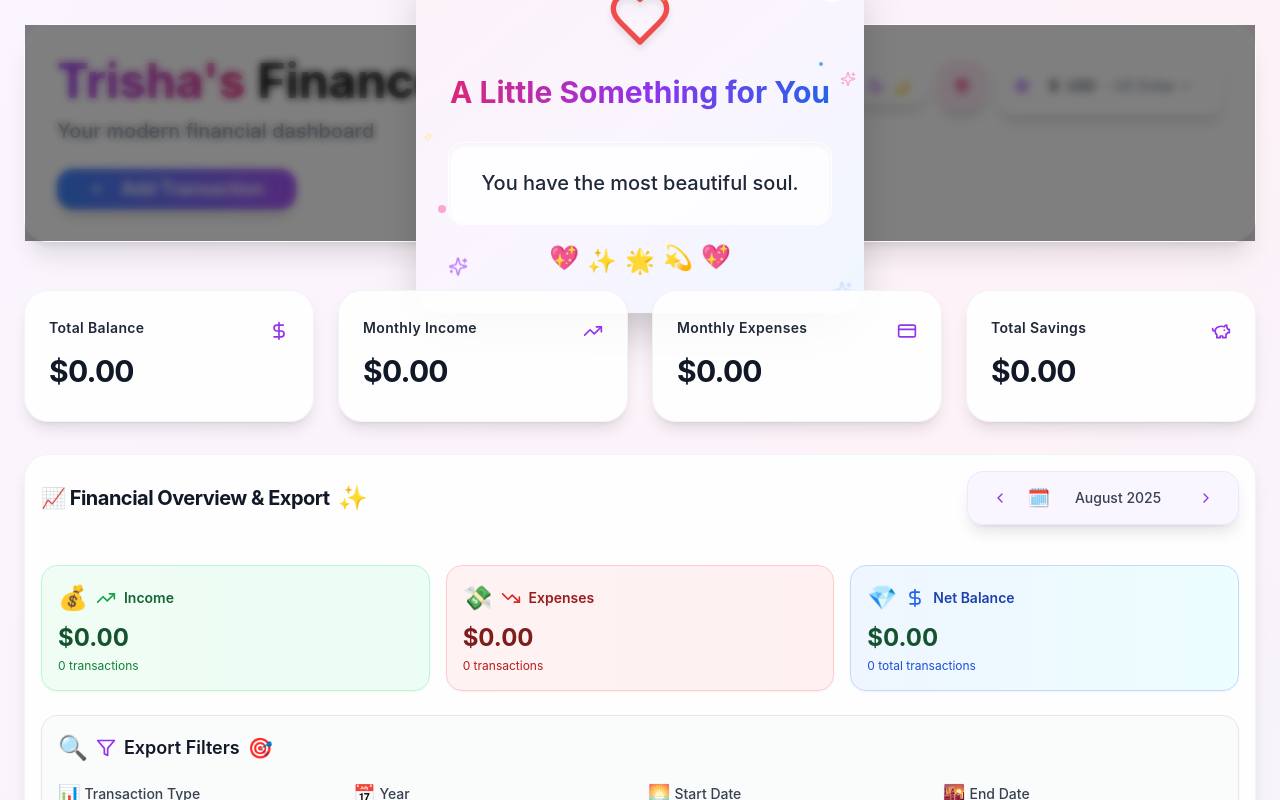
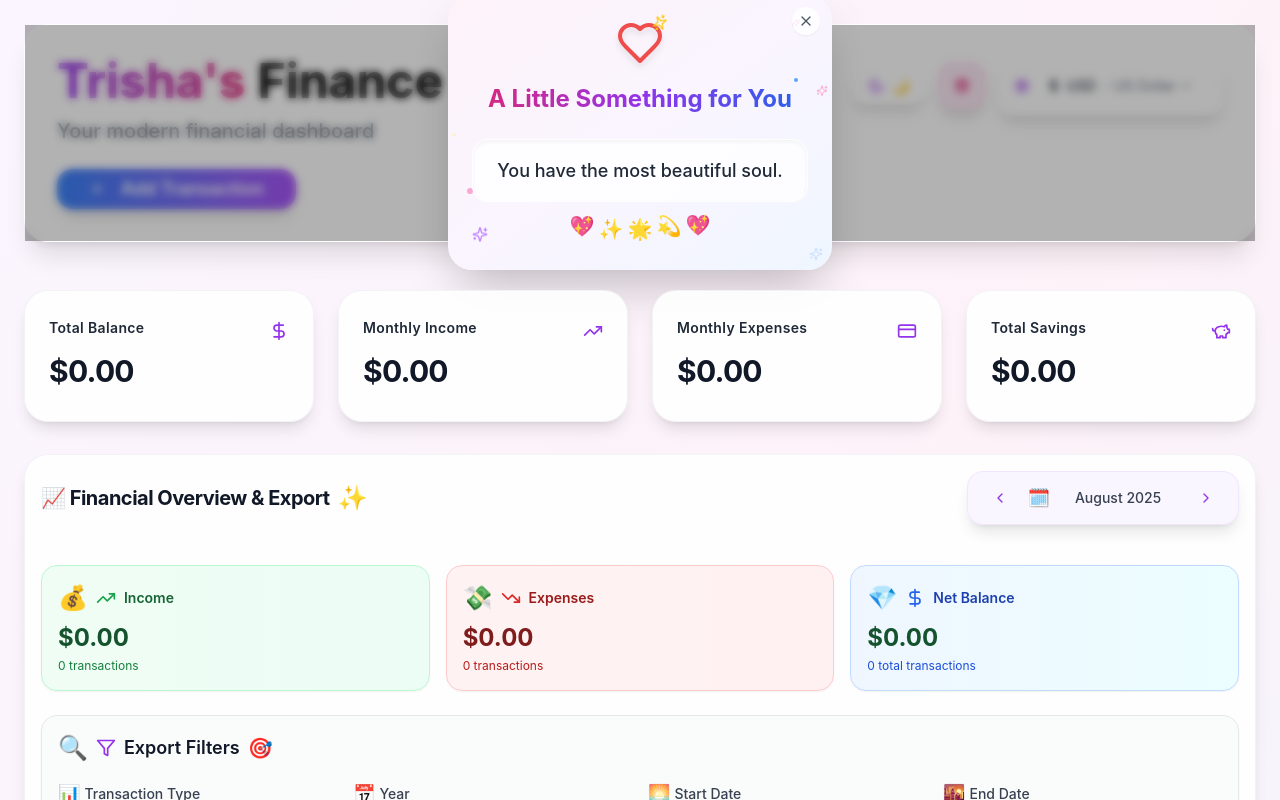
Before and after one commit to ishamiranda/Finance-Tracker-Trisha, a React (Vite) app: page / in a window 1280 px wide. Both pictures are taken after a click on the button 962 px from the left and 85 px from the top of the page. Shown: the top 800 px of the page. Built offline with nearby package versions, Linux system fonts and the light colour scheme.

Commit message:
[dyad] Fixed popup size to be compact and non-intrusive - wrote 1 file(s)

```diff
--- a/src/components/ComplimentGift.tsx
+++ b/src/components/ComplimentGift.tsx
@@ -27,7 +27,7 @@ const ComplimentGift = () => {
     setIsOpen(false);
   };
 
-  // Close popup when clicking outside
+  // Close popup when clicking outside or pressing escape
   useEffect(() => {
     const handleClickOutside = (event: MouseEvent) => {
       const popup = document.getElementById('compliment-popup');
@@ -36,12 +36,20 @@ const ComplimentGift = () => {
       }
     };
 
+    const handleEscape = (event: KeyboardEvent) => {
+      if (event.key === 'Escape') {
+        closePopup();
+      }
+    };
+
     if (isOpen) {
       document.addEventListener('mousedown', handleClickOutside);
+      document.addEventListener('keydown', handleEscape);
     }
 
     return () => {
       document.removeEventListener('mousedown', handleClickOutside);
+      document.removeEventListener('keydown', handleEscape);
     };
   }, [isOpen]);
 
@@ -58,79 +66,79 @@ const ComplimentGift = () => {
 
       {/* Custom Popup Overlay */}
       {isOpen && (
-        <div className="fixed inset-0 bg-black/50 backdrop-blur-sm z-50 flex items-center justify-center p-4">
+        <div className="fixed inset-0 bg-black/30 backdrop-blur-sm z-50 flex items-center justify-center p-4">
           <div
             id="compliment-popup"
-            className="bg-gradient-to-br from-pink-50 via-purple-50 to-blue-50 dark:from-pink-900/95 dark:via-purple-900/95 dark:to-blue-900/95 backdrop-blur-md shadow-2xl rounded-3xl max-w-md w-full mx-auto overflow-hidden relative animate-scale-in"
+            className="bg-gradient-to-br from-pink-50 via-purple-50 to-blue-50 dark:from-pink-900/95 dark:via-purple-900/95 dark:to-blue-900/95 backdrop-blur-md shadow-2xl rounded-3xl w-full max-w-sm mx-auto overflow-hidden relative animate-scale-in"
           >
             {/* Close Button */}
             <button
               onClick={closePopup}
-              className="absolute top-4 right-4 z-10 p-2 rounded-full bg-white/80 dark:bg-gray-800/80 hover:bg-white dark:hover:bg-gray-700 transition-colors"
+              className="absolute top-3 right-3 z-20 p-1.5 rounded-full bg-white/80 dark:bg-gray-800/80 hover:bg-white dark:hover:bg-gray-700 transition-colors shadow-sm"
             >
               <X className="h-4 w-4 text-gray-600 dark:text-gray-300" />
             </button>
 
             {/* Glitter/Sparkle Effects */}
-            <div className="absolute inset-0 pointer-events-none">
-              <div className="absolute top-4 left-4 text-yellow-400 animate-ping">
+            <div className="absolute inset-0 pointer-events-none z-10">
+              <div className="absolute top-3 left-3 text-yellow-400 animate-ping">
+                <Sparkles className="h-3 w-3" />
+              </div>
+              <div className="absolute top-6 right-8 text-pink-400 animate-pulse" style={{ animationDelay: '0.5s' }}>
+                <Sparkles className="h-2 w-2" />
+              </div>
+              <div className="absolute bottom-6 left-6 text-purple-400 animate-bounce" style={{ animationDelay: '1s' }}>
                 <Sparkles className="h-4 w-4" />
               </div>
-              <div className="absolute top-8 right-6 text-pink-400 animate-pulse" style={{ animationDelay: '0.5s' }}>
-                <Sparkles className="h-3 w-3" />
-              </div>
-              <div className="absolute bottom-8 left-8 text-purple-400 animate-bounce" style={{ animationDelay: '1s' }}>
-                <Sparkles className="h-5 w-5" />
-              </div>
-              <div className="absolute bottom-4 right-4 text-blue-400 animate-ping" style={{ animationDelay: '1.5s' }}>
-                <Sparkles className="h-3 w-3" />
-              </div>
-              <div className="absolute top-1/2 left-2 text-yellow-300 animate-pulse" style={{ animationDelay: '2s' }}>
+              <div className="absolute bottom-3 right-3 text-blue-400 animate-ping" style={{ animationDelay: '1.5s' }}>
                 <Sparkles className="h-2 w-2" />
               </div>
-              <div className="absolute top-1/3 right-2 text-pink-300 animate-bounce" style={{ animationDelay: '2.5s' }}>
-                <Sparkles className="h-4 w-4" />
+              <div className="absolute top-1/2 left-1 text-yellow-300 animate-pulse" style={{ animationDelay: '2s' }}>
+                <Sparkles className="h-1 w-1" />
+              </div>
+              <div className="absolute top-1/3 right-1 text-pink-300 animate-bounce" style={{ animationDelay: '2.5s' }}>
+                <Sparkles className="h-3 w-3" />
               </div>
             </div>
 
             {/* Main Content */}
-            <div className="relative z-10 p-8 text-center">
-              <div className="space-y-6">
+            <div className="relative z-10 p-6 text-center">
+              <div className="space-y-4">
                 <div className="flex justify-center">
                   <div className="relative">
-                    <Heart className="h-16 w-16 text-red-500 animate-subtle-pulse drop-shadow-lg" />
-                    <div className="absolute -top-2 -right-2">
-                      <Sparkles className="h-6 w-6 text-yellow-400 animate-spin" style={{ animationDuration: '3s' }} />
+                    <Heart className="h-12 w-12 text-red-500 animate-subtle-pulse drop-shadow-lg" />
+                    <div className="absolute -top-1 -right-1">
+                      <Sparkles className="h-4 w-4 text-yellow-400 animate-spin" style={{ animationDuration: '3s' }} />
                     </div>
                   </div>
                 </div>
-                <h2 className="text-3xl font-bold bg-gradient-to-r from-pink-600 via-purple-600 to-blue-600 bg-clip-text text-transparent">
+                <h2 className="text-2xl font-bold bg-gradient-to-r from-pink-600 via-purple-600 to-blue-600 bg-clip-text text-transparent">
                   A Little Something for You
                 </h2>
               </div>
 
-              <div className="mt-8 p-6 bg-white/80 dark:bg-gray-800/80 rounded-2xl shadow-inner border border-white/50 dark:border-gray-700/50">
-                <p className="text-xl font-medium text-gray-800 dark:text-gray-200 leading-relaxed">
+              <div className="mt-6 p-4 bg-white/80 dark:bg-gray-800/80 rounded-2xl shadow-inner border border-white/50 dark:border-gray-700/50">
+                <p className="text-lg font-medium text-gray-800 dark:text-gray-200 leading-relaxed">
                   {compliment}
                 </p>
               </div>
 
-              <div className="mt-6 flex justify-center space-x-2">
-                <span className="text-2xl animate-bounce">💖</span>
-                <span className="text-2xl animate-bounce" style={{ animationDelay: '0.2s' }}>✨</span>
-                <span className="text-2xl animate-bounce" style={{ animationDelay: '0.4s' }}>🌟</span>
-                <span className="text-2xl animate-bounce" style={{ animationDelay: '0.6s' }}>💫</span>
-                <span className="text-2xl animate-bounce" style={{ animationDelay: '0.8s' }}>💖</span>
+              <div className="mt-4 flex justify-center space-x-1">
+                <span className="text-xl animate-bounce">💖</span>
+                <span className="text-xl animate-bounce" style={{ animationDelay: '0.2s' }}>✨</span>
+                <span className="text-xl animate-bounce" style={{ animationDelay: '0.4s' }}>🌟</span>
+                <span className="text-xl animate-bounce" style={{ animationDelay: '0.6s' }}>💫</span>
+                <span className="text-xl animate-bounce" style={{ animationDelay: '0.8s' }}>💖</span>
               </div>
             </div>
 
             {/* Floating particles effect */}
-            <div className="absolute inset-0 pointer-events-none overflow-hidden">
-              <div className="absolute w-2 h-2 bg-pink-400 rounded-full animate-ping" style={{ top: '20%', left: '10%', animationDelay: '0s' }}></div>
+            <div className="absolute inset-0 pointer-events-none overflow-hidden z-5">
+              <div className="absolute w-1.5 h-1.5 bg-pink-400 rounded-full animate-ping" style={{ top: '20%', left: '10%', animationDelay: '0s' }}></div>
               <div className="absolute w-1 h-1 bg-purple-400 rounded-full animate-ping" style={{ top: '60%', left: '80%', animationDelay: '1s' }}></div>
-              <div className="absolute w-3 h-3 bg-yellow-400 rounded-full animate-ping" style={{ top: '80%', left: '20%', animationDelay: '2s' }}></div>
+              <div className="absolute w-2 h-2 bg-yellow-400 rounded-full animate-ping" style={{ top: '80%', left: '20%', animationDelay: '2s' }}></div>
               <div className="absolute w-1 h-1 bg-blue-400 rounded-full animate-ping" style={{ top: '30%', left: '90%', animationDelay: '3s' }}></div>
-              <div className="absolute w-2 h-2 bg-pink-300 rounded-full animate-ping" style={{ top: '70%', left: '5%', animationDelay: '4s' }}></div>
+              <div className="absolute w-1.5 h-1.5 bg-pink-300 rounded-full animate-ping" style={{ top: '70%', left: '5%', animationDelay: '4s' }}></div>
             </div>
           </div>
         </div>
```
